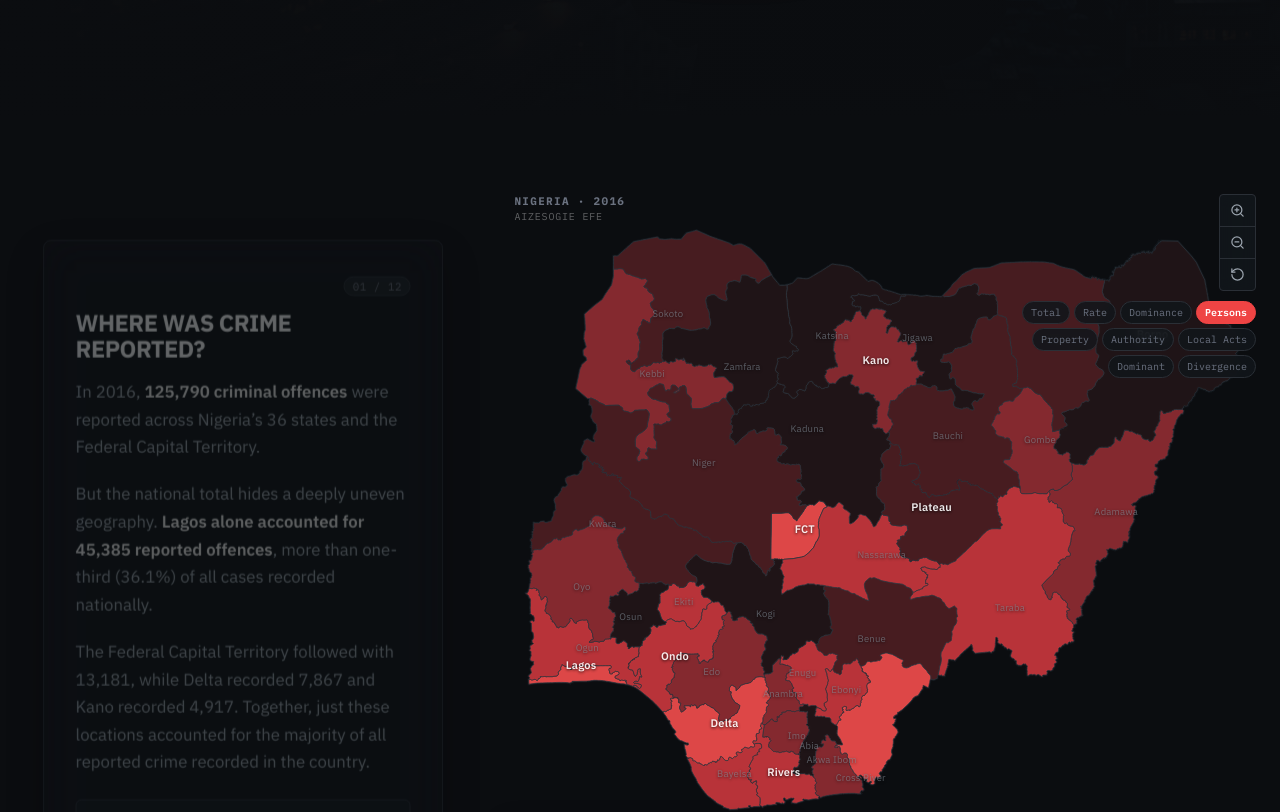
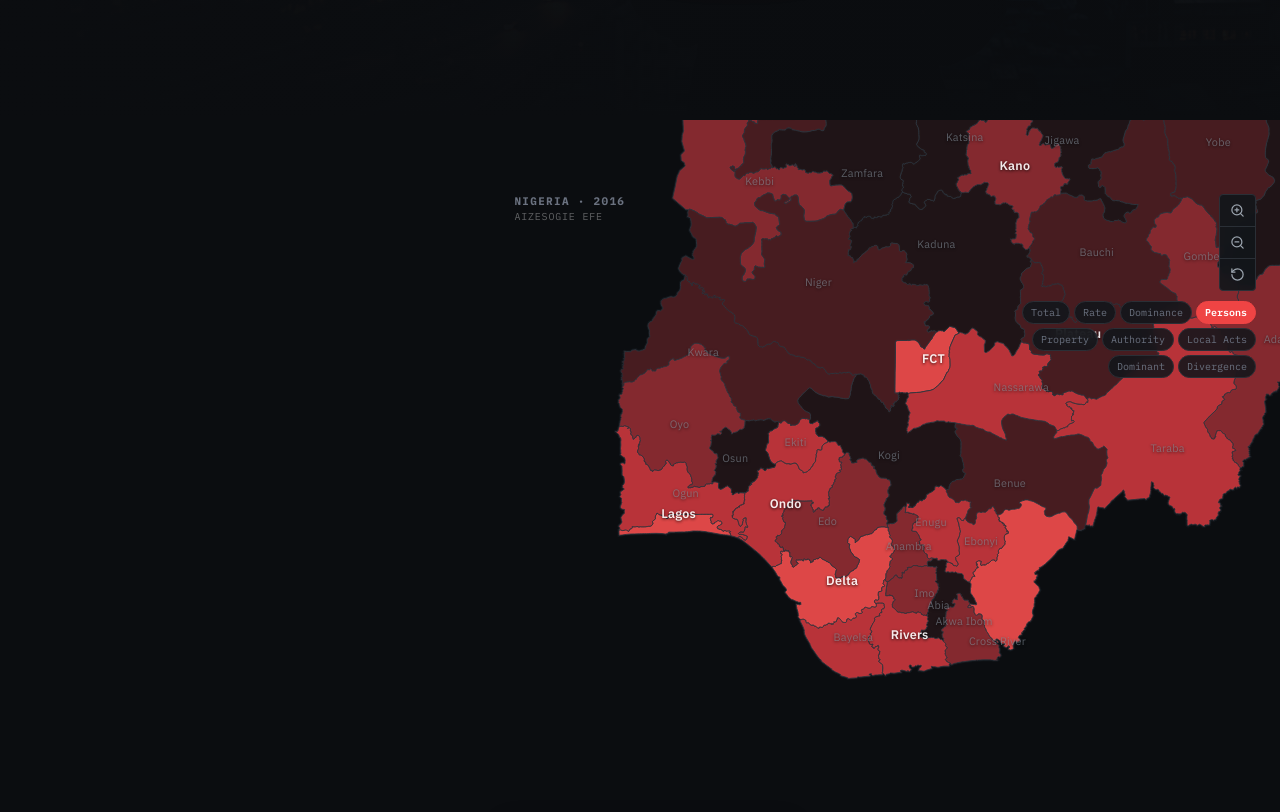
Before and after one commit to efeaizesogie/crimestory, a React (Vite) app: page / in a window 1280 px wide. Shown: the part 680-1492 px from the top of the page. Built offline with nearby package versions, Linux system fonts and the light colour scheme.

Commit message:
feat: add main application, interactive map canvas, story chapters, and global styles

```diff
--- a/src/App.jsx
+++ b/src/App.jsx
@@ -184,6 +184,7 @@ export function App() {
             <MapCanvas
               geoData={geoData}
               mode={mapMode}
+              activeChapter={activeChapter}
               hoveredState={hoveredState}
               setHoveredState={setHoveredState}
               selectedState={selectedState}
--- a/src/components/map/MapCanvas.jsx
+++ b/src/components/map/MapCanvas.jsx
@@ -7,9 +7,49 @@ import { MapCallouts } from './MapCallouts';
 import { ProportionalSymbols } from './ProportionalSymbols';
 import { Tooltip } from '../interface/Tooltip';
 
+// Geographic camera states for each chapter section
+const CHAPTER_CAMERAS = {
+  // Chapter 01: Establish national overview
+  0: { coords: null, zoom: 1.0 },
+
+  // Chapter 02: Population & Rates - Lagos & FCT urban corridor
+  1: { coords: [5.4, 7.8], zoom: 1.15 },
+
+  // Chapter 03: Concentration - Lagos, Delta & FCT dominance
+  2: { coords: [5.2, 7.2], zoom: 1.25 },
+
+  // Chapter 04: Four Categories - Pull back to national overview for category comparison
+  3: { coords: null, zoom: 1.0 },
+
+  // Chapter 05: Crimes Against Persons - South/Central belt focus
+  4: { coords: [6.6, 6.6], zoom: 1.14 },
+
+  // Chapter 06: Offences vs Property - FCT & Lagos axis
+  5: { coords: [5.8, 8.0], zoom: 1.18 },
+
+  // Chapter 07: Lawful Authority - Institutional/tax hubs
+  6: { coords: [5.4, 7.5], zoom: 1.16 },
+
+  // Chapter 08: Local Acts - Camera glides northeast to Gombe State
+  7: { coords: [10.8, 10.4], zoom: 1.28 },
+
+  // Chapter 09: State Signatures - Balanced national canvas for state exploration
+  8: { coords: null, zoom: 1.0 },
+
+  // Chapter 10: Property Divergence - National overview
+  9: { coords: null, zoom: 1.0 },
+
+  // Chapter 11: Synthesis & Scatter - Broad national perspective
+  10: { coords: null, zoom: 1.0 },
+
+  // Chapter 12: Data Limitations - Settle national context
+  11: { coords: null, zoom: 1.0 }
+};
+
 export function MapCanvas({
   geoData,
   mode,
+  activeChapter = 0,
   hoveredState,
   setHoveredState,
   selectedState,
@@ -20,6 +60,7 @@ export function MapCanvas({
   const containerRef = useRef(null);
   const [dimensions, setDimensions] = useState({ width: 850, height: 720 });
   const [zoomTransform, setZoomTransform] = useState({ k: 1, x: 0, y: 0 });
+  const [isManualZoom, setIsManualZoom] = useState(false);
   const [tooltipPos, setTooltipPos] = useState({ x: 0, y: 0 });
 
   // Update dimensions on container resize
@@ -58,15 +99,53 @@ export function MapCanvas({
     return { projection: proj, pathGenerator: path };
   }, [geoData, dimensions]);
 
+  // Cinematic camera transition synchronized with active chapter
+  useEffect(() => {
+    if (!projection || !dimensions.width || !dimensions.height) return;
+
+    // Respect user's prefers-reduced-motion setting
+    const prefersReduced = typeof window !== 'undefined' &&
+      window.matchMedia('(prefers-reduced-motion: reduce)').matches;
+
+    if (prefersReduced) {
+      setZoomTransform({ k: 1, x: 0, y: 0 });
+      return;
+    }
+
+    setIsManualZoom(false);
+
+    const cam = CHAPTER_CAMERAS[activeChapter] || { coords: null, zoom: 1.0 };
+    const targetK = cam.zoom;
+    const cx = dimensions.width / 2;
+    const cy = dimensions.height / 2;
+
+    if (!cam.coords || targetK <= 1.0) {
+      setZoomTransform({ k: 1, x: 0, y: 0 });
+    } else {
+      const pt = projection(cam.coords);
+      if (pt) {
+        const targetX = cx - targetK * pt[0];
+        const targetY = cy - targetK * pt[1];
+        setZoomTransform({ k: targetK, x: targetX, y: targetY });
+      }
+    }
+  }, [activeChapter, projection, dimensions]);
+
   // Handle Zoom In / Zoom Out / Reset
   const handleZoom = (factor) => {
+    setIsManualZoom(true);
     setZoomTransform(prev => {
-      const nextK = Math.min(Math.max(prev.k * factor, 0.8), 5.0);
-      return { ...prev, k: nextK };
+      const nextK = Math.min(Math.max(prev.k * factor, 0.8), 4.5);
+      const cx = dimensions.width / 2;
+      const cy = dimensions.height / 2;
+      const nextX = cx - (cx - prev.x) * (nextK / prev.k);
+      const nextY = cy - (cy - prev.y) * (nextK / prev.k);
+      return { k: nextK, x: nextX, y: nextY };
     });
   };
 
   const handleReset = () => {
+    setIsManualZoom(true);
     setZoomTransform({ k: 1, x: 0, y: 0 });
     setSelectedState(null);
   };
@@ -107,11 +186,13 @@ export function MapCanvas({
       if (containerRef.current && !containerRef.current.matches(':hover')) {
         const pt = projection(hoveredState.centroid);
         if (pt) {
-          setTooltipPos({ x: pt[0], y: pt[1] });
+          const sx = zoomTransform.x + zoomTransform.k * pt[0];
+          const sy = zoomTransform.y + zoomTransform.k * pt[1];
+          setTooltipPos({ x: sx, y: sy });
         }
       }
     }
-  }, [hoveredState, projection]);
+  }, [hoveredState, projection, zoomTransform]);
 
   // Key states that receive prominent labels
   const prominentStates = ['Lagos', 'FCT', 'Delta', 'Kano', 'Ondo', 'Plateau', 'Borno', 'Rivers'];
@@ -144,7 +225,11 @@ export function MapCanvas({
       >
         <g
           transform={`translate(${zoomTransform.x}, ${zoomTransform.y}) scale(${zoomTransform.k})`}
-          style={{ transformOrigin: 'center center', transition: 'transform 350ms cubic-bezier(0.22, 1, 0.36, 1)' }}
+          style={{
+            transition: isManualZoom
+              ? 'transform 350ms cubic-bezier(0.22, 1, 0.36, 1)'
+              : 'transform 1200ms cubic-bezier(0.22, 1, 0.36, 1)'
+          }}
         >
           {/* Base Background Glow for Nigeria */}
           {geoData?.features && pathGenerator && (
@@ -191,7 +276,7 @@ export function MapCanvas({
                     opacity={isSelected ? 1.0 : (selectedState ? 0.45 : (isHovered ? 1.0 : 0.92))}
                     style={{
                       cursor: 'pointer',
-                      transition: 'fill 480ms cubic-bezier(0.22, 1, 0.36, 1), stroke 220ms ease, opacity 300ms ease'
+                      transition: 'fill 850ms cubic-bezier(0.22, 1, 0.36, 1), stroke 250ms ease, opacity 400ms ease'
                     }}
                     onMouseEnter={(e) => handleStateMouseEnter(f, e)}
                     onMouseMove={handleStateMouseMove}
--- a/src/components/story/StoryChapter.jsx
+++ b/src/components/story/StoryChapter.jsx
@@ -211,18 +211,7 @@ export function StoryChapter({
     >
       <div
         className={`step-card ${isActive ? 'active-step' : ''}`}
-        style={{ '--step-accent': accentColor }}
       >
-        {/* Editorial Eyebrow Header & Progress Pill */}
-        <div className="step-eyebrow-row">
-          <div className="step-eyebrow-left">
-
-          </div>
-          <span className="step-index-pill font-mono">
-            {String(index + 1).padStart(2, '0')} / 12
-          </span>
-        </div>
-
         {/* Section Headline */}
         <h2 className="headline-section">{chapter.headline}</h2>
         {chapter.headlineSub && (
--- a/src/styles/globals.css
+++ b/src/styles/globals.css
@@ -405,121 +405,111 @@ body {
   display: flex;
   flex-direction: column;
   justify-content: center;
-  padding: 96px 40px;
+  padding: 96px 44px;
   position: relative;
   scroll-margin-top: 60px;
-  transition: opacity var(--duration-normal) var(--ease-editorial);
+  border-left: none;
 }
 
 .step-card {
-  background: rgba(16, 20, 26, 0.92);
+  background: rgba(16, 20, 26, 0.94);
   backdrop-filter: blur(20px);
   -webkit-backdrop-filter: blur(20px);
   border: 1px solid var(--border-subtle);
   border-radius: 8px;
-  padding: 36px 32px;
+  padding: 42px 38px;
   position: relative;
   box-shadow: 0 16px 40px rgba(0, 0, 0, 0.6);
-  opacity: 0.38;
-  transform: translateY(14px) scale(0.985);
-  filter: blur(0.2px);
+  opacity: 0;
+  transform: translateY(28px);
+  pointer-events: none;
   transition:
-    opacity 450ms cubic-bezier(0.22, 1, 0.36, 1),
-    transform 480ms cubic-bezier(0.22, 1, 0.36, 1),
-    border-color 350ms ease,
-    box-shadow 400ms ease,
-    filter 450ms ease;
-}
-
-.step-card:hover {
-  opacity: 0.82;
-  filter: blur(0px);
+    opacity 500ms cubic-bezier(0.22, 1, 0.36, 1),
+    transform 500ms cubic-bezier(0.22, 1, 0.36, 1),
+    border-color 400ms ease,
+    box-shadow 400ms ease;
 }
 
 .step-card.active-step {
   opacity: 1;
-  transform: translateY(0) scale(1);
-  filter: blur(0px);
-  border-color: var(--step-accent, rgba(239, 68, 68, 0.42));
-  box-shadow:
-    0 28px 64px rgba(0, 0, 0, 0.85),
-    0 0 0 1px var(--step-accent, rgba(239, 68, 68, 0.3)),
-    0 0 28px rgba(239, 68, 68, 0.08);
-}
-
-.step-card::before {
-  content: '';
-  position: absolute;
-  top: 0;
-  left: 0;
-  width: 4px;
-  height: 100%;
-  border-top-left-radius: 8px;
-  border-bottom-left-radius: 8px;
-  background: transparent;
-  transition: background 350ms ease, box-shadow 350ms ease;
-}
-
-.step-card.active-step::before {
-  background: var(--step-accent, var(--crime-red));
-  box-shadow: 0 0 12px var(--step-accent, rgba(239, 68, 68, 0.65));
-}
-
-/* Eyebrow Header Row & Progress Indicator */
-.step-eyebrow-row {
-  display: flex;
-  align-items: center;
-  justify-content: space-between;
-  margin-bottom: 14px;
-  gap: 12px;
-}
-
-.step-eyebrow-left {
-  display: flex;
-  align-items: center;
-  gap: 8px;
-}
-
-.step-pulse-dot {
-  width: 6px;
-  height: 6px;
-  border-radius: 50%;
-  display: inline-block;
-  transition: background-color 300ms ease, transform 300ms ease;
-}
-
-.step-card.active-step .step-pulse-dot {
-  box-shadow: 0 0 8px currentColor;
-  animation: stepPulseDot 2s infinite ease-in-out;
-}
-
-@keyframes stepPulseDot {
-  0%, 100% {
-    transform: scale(1);
-    opacity: 1;
-  }
-  50% {
-    transform: scale(1.4);
-    opacity: 0.65;
-  }
-}
-
-.step-eyebrow-text {
-  font-family: var(--font-mono);
-  font-size: 11px;
-  font-weight: 700;
-  letter-spacing: 0.12em;
-  text-transform: uppercase;
-}
-
-.step-index-pill {
-  font-size: 11px;
-  color: var(--text-muted);
-  background: rgba(255, 255, 255, 0.05);
-  border: 1px solid var(--border-subtle);
-  border-radius: 12px;
-  padding: 2px 8px;
-  letter-spacing: 0.05em;
+  transform: translateY(0);
+  pointer-events: auto;
+  border-color: rgba(255, 255, 255, 0.16);
+  box-shadow: 0 24px 64px rgba(0, 0, 0, 0.8), 0 0 0 1px rgba(255, 255, 255, 0.07);
+  transition:
+    opacity 850ms cubic-bezier(0.22, 1, 0.36, 1),
+    transform 850ms cubic-bezier(0.22, 1, 0.36, 1),
+    border-color 600ms ease,
+    box-shadow 600ms ease;
+}
+
+/* Staggered Content Reveals for Active Section */
+.step-card .headline-section,
+.step-card .headline-sub,
+.step-card .body-editorial,
+.step-card .stat-highlight-block,
+.step-card .category-breakdown-card,
+.step-card .concentration-cards-grid,
+.step-card .divergence-explainer-grid,
+.step-card .select-prompt-box,
+.step-card .state-profile-card,
+.step-card .methodology-teaser-card,
+.step-card .editorial-note {
+  opacity: 0;
+  transform: translateY(14px);
+  transition:
+    opacity 650ms cubic-bezier(0.22, 1, 0.36, 1),
+    transform 650ms cubic-bezier(0.22, 1, 0.36, 1);
+}
+
+.step-card.active-step .headline-section {
+  opacity: 1;
+  transform: translateY(0);
+  transition-delay: 0ms;
+}
+
+.step-card.active-step .headline-sub {
+  opacity: 1;
+  transform: translateY(0);
+  transition-delay: 90ms;
+}
+
+.step-card.active-step .body-editorial:nth-of-type(1) {
+  opacity: 1;
+  transform: translateY(0);
+  transition-delay: 150ms;
+}
+
+.step-card.active-step .body-editorial:nth-of-type(2) {
+  opacity: 1;
+  transform: translateY(0);
+  transition-delay: 220ms;
+}
+
+.step-card.active-step .body-editorial:nth-of-type(n+3) {
+  opacity: 1;
+  transform: translateY(0);
+  transition-delay: 280ms;
+}
+
+.step-card.active-step .stat-highlight-block,
+.step-card.active-step .concentration-cards-grid,
+.step-card.active-step .category-breakdown-card,
+.step-card.active-step .divergence-explainer-grid,
+.step-card.active-step .select-prompt-box,
+.step-card.active-step .state-profile-card,
+.step-card.active-step .scatter-plot-container,
+.step-card.active-step .rankings-list-wrapper {
+  opacity: 1;
+  transform: translateY(0);
+  transition-delay: 320ms;
+}
+
+.step-card.active-step .editorial-note,
+.step-card.active-step .methodology-teaser-card {
+  opacity: 1;
+  transform: translateY(0);
+  transition-delay: 400ms;
 }
 
 /* Stat Highlight Blocks */
@@ -1616,6 +1606,10 @@ body {
   line-height: 1.2;
 }
 
+.tooltip-badge-pill:empty {
+  display: none;
+}
+
 .badge-total {
   background: rgba(239, 68, 68, 0.15);
   color: #EF4444;
```
